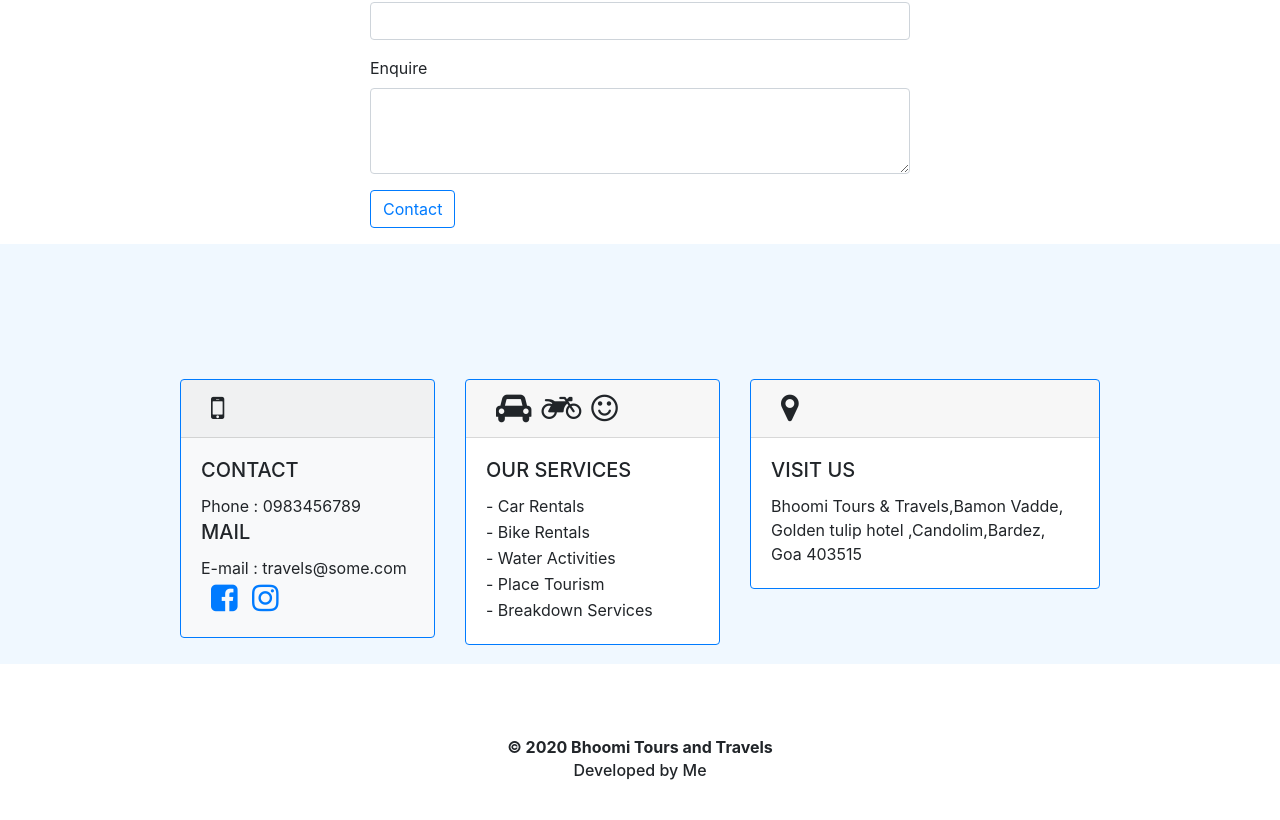
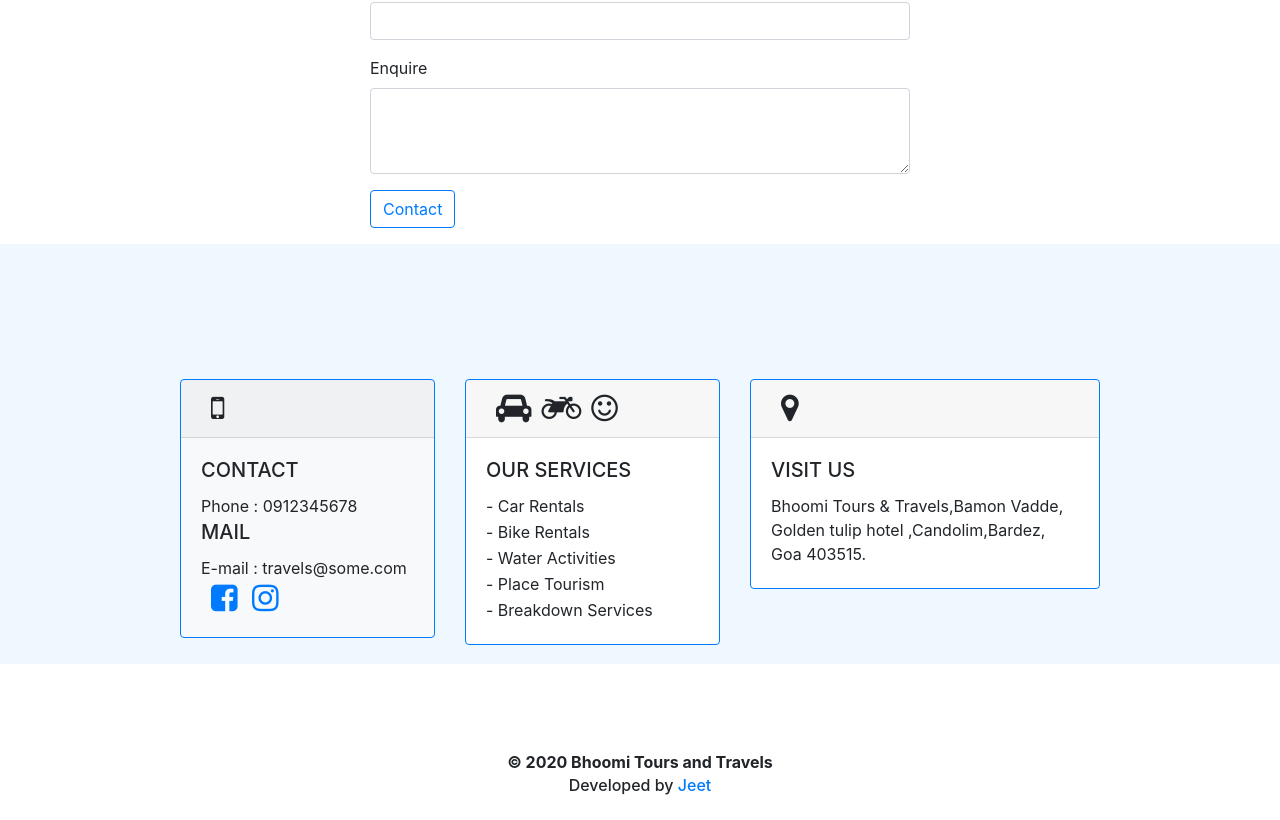
Before and after one commit to jeet-mahesh-shirodkar/btts, a React (Create React App) app: page /contact in a window 1280 px wide. Shown: the part 444-1264 px from the top of the page. Built offline with nearby package versions, Linux system fonts and the light colour scheme.

Commit message:
Added description for footer

```diff
--- a/src/Components/Footer/footer.css
+++ b/src/Components/Footer/footer.css
@@ -13,3 +13,7 @@
     font-size: 31px !important;
     margin-left: 10px !important;
 }
+
+.card{
+    margin-bottom: 15px;
+}
--- a/src/Components/Footer/footer.js
+++ b/src/Components/Footer/footer.js
@@ -14,7 +14,7 @@
              <Card.Header><i className="fa fa-mobile" aria-hidden="true"></i></Card.Header>
                 <Card.Body>
                      <Card.Title>CONTACT</Card.Title>
-                    <Card.Text>Phone : 0983456789</Card.Text>
+                    <Card.Text>Phone : 0912345678</Card.Text>
                     <Card.Title>MAIL</Card.Title>
                     <Card.Text>E-mail : travels@some.com</Card.Text>
                     <Card.Text>
@@ -49,7 +49,7 @@
                     <Card.Text>
                         Bhoomi Tours & Travels,Bamon Vadde,
                         Golden tulip hotel ,Candolim,Bardez,
-                        Goa 403515
+                        Goa 403515.
                     </Card.Text>
                 </Card.Body>
             </Card>
@@ -57,7 +57,7 @@
         </Row>
         </Container>
       <div className="footerText"></div>
-      <div className="footerText"><p>© 2020 Bhoomi Tours and Travels</p><h6>Developed by Me</h6></div>
+      <div className="footerText"><p>© 2020 Bhoomi Tours and Travels</p><h6>Developed by <a href="https://jeet-mahesh-shirodkar.github.io">Jeet</a></h6></div>
         </div>
     </React.Fragment>);
 }
```
